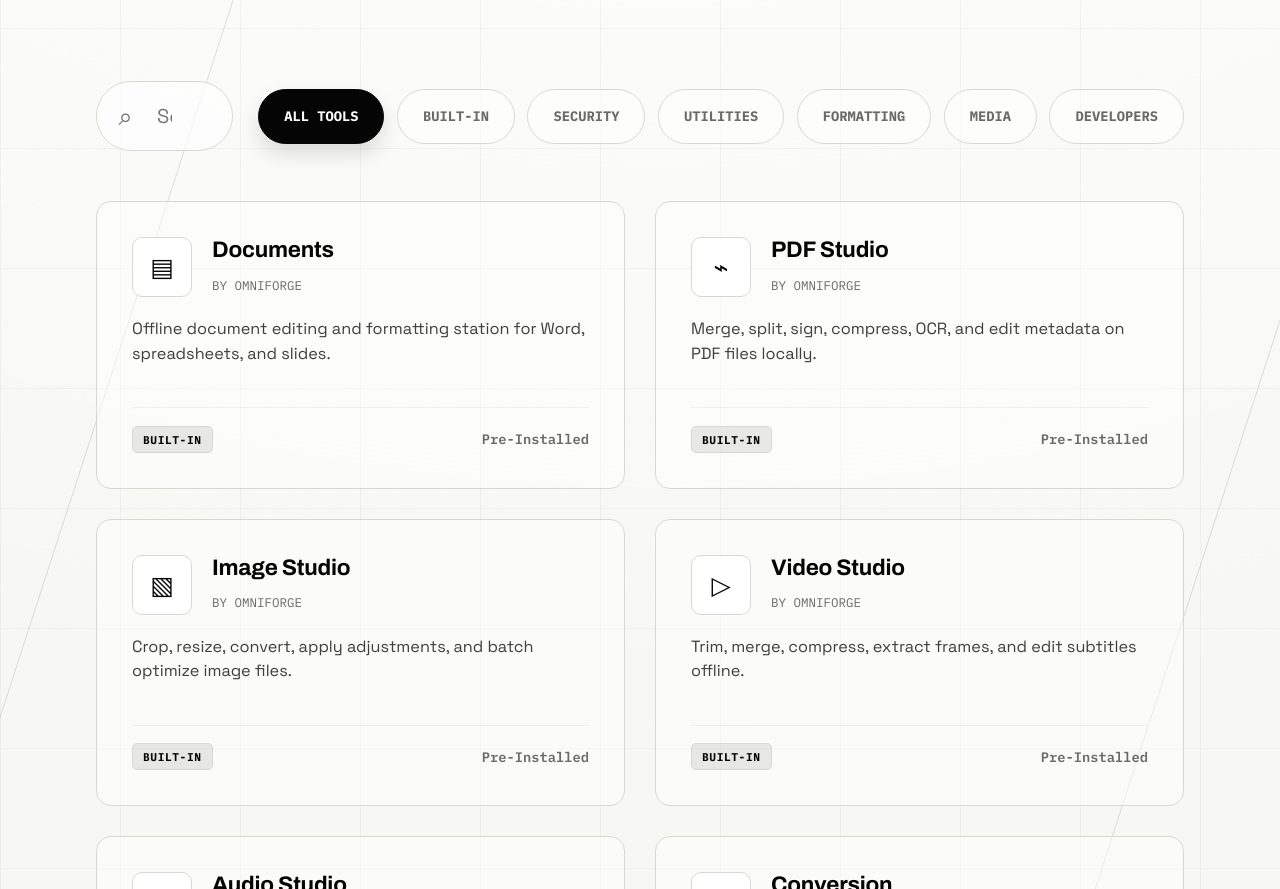
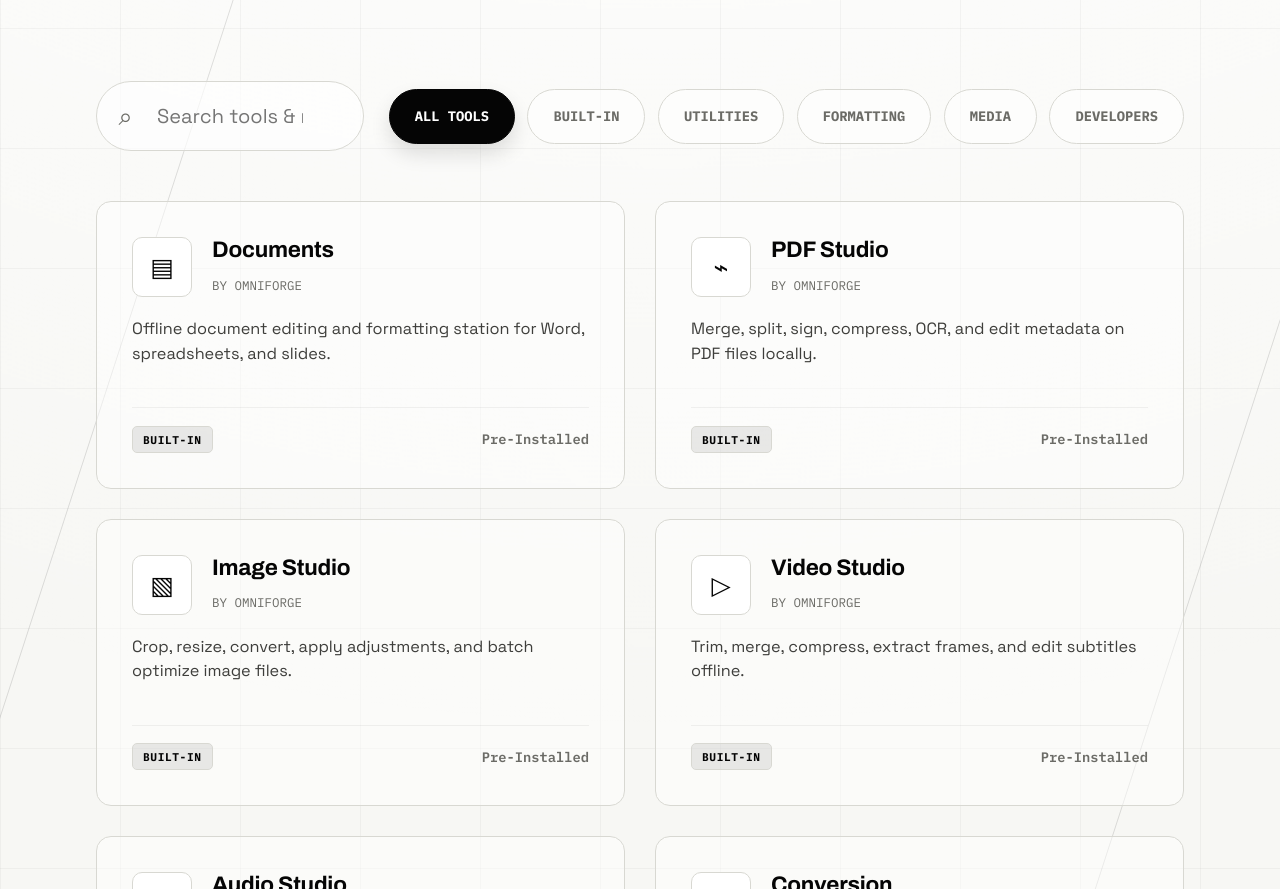
Before and after one commit to vivek123r/omniforge-website, a website built with Vite: page index.html in a window 1280 px wide. Shown: the part 1772-2661 px from the top of the page. Built offline with nearby package versions, Linux system fonts and the light colour scheme; no server answers.

Commit message:
design: remove Security category button from toolbox filters

```diff
--- a/index.html
+++ b/index.html
@@ -185,7 +185,6 @@
             <div class="toolbox-filters" role="tablist" aria-label="Tool Categories">
               <button class="filter-btn active" data-category="all" role="tab" aria-selected="true">All Tools</button>
               <button class="filter-btn" data-category="builtin" role="tab" aria-selected="false">Built-In</button>
-              <button class="filter-btn" data-category="security" role="tab" aria-selected="false">Security</button>
               <button class="filter-btn" data-category="utilities" role="tab" aria-selected="false">Utilities</button>
               <button class="filter-btn" data-category="formatting" role="tab" aria-selected="false">Formatting</button>
               <button class="filter-btn" data-category="media" role="tab" aria-selected="false">Media</button>
```
